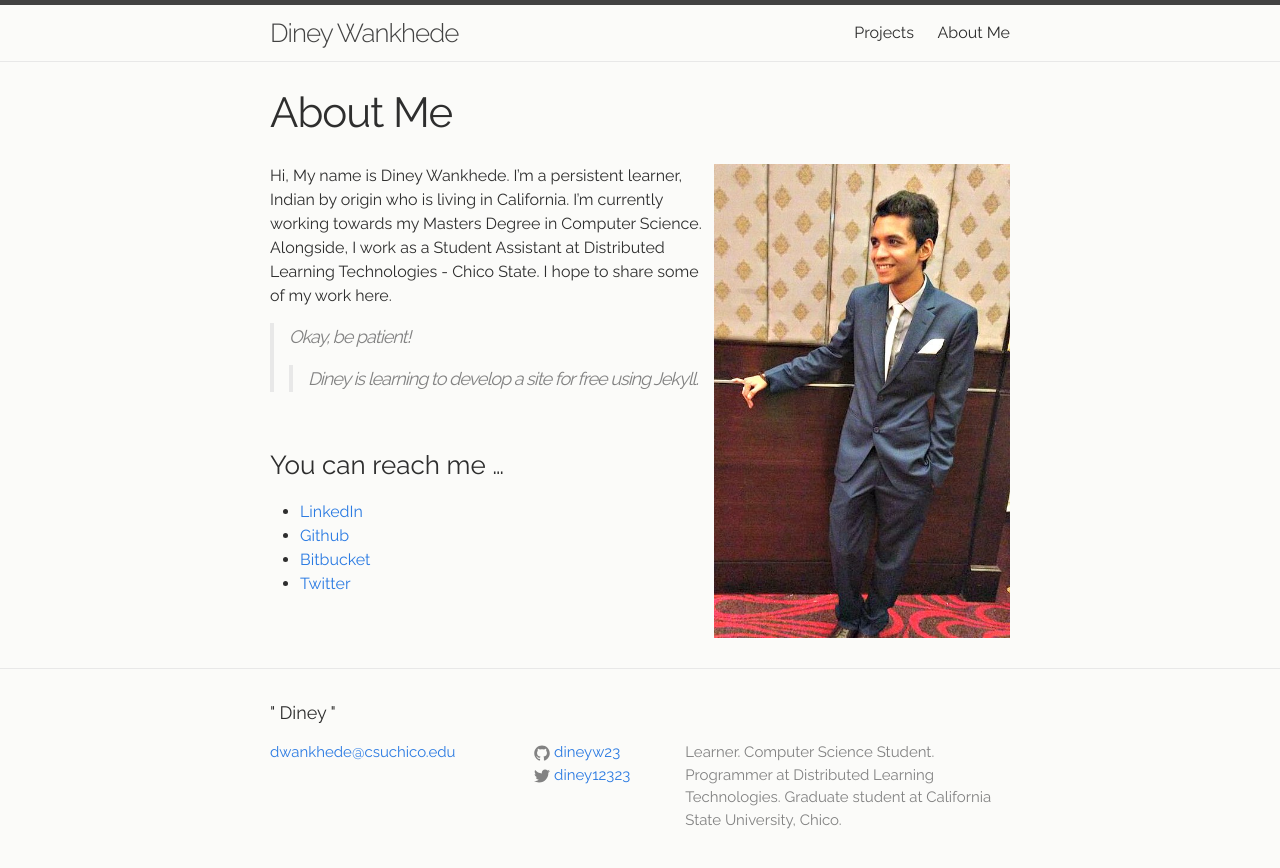
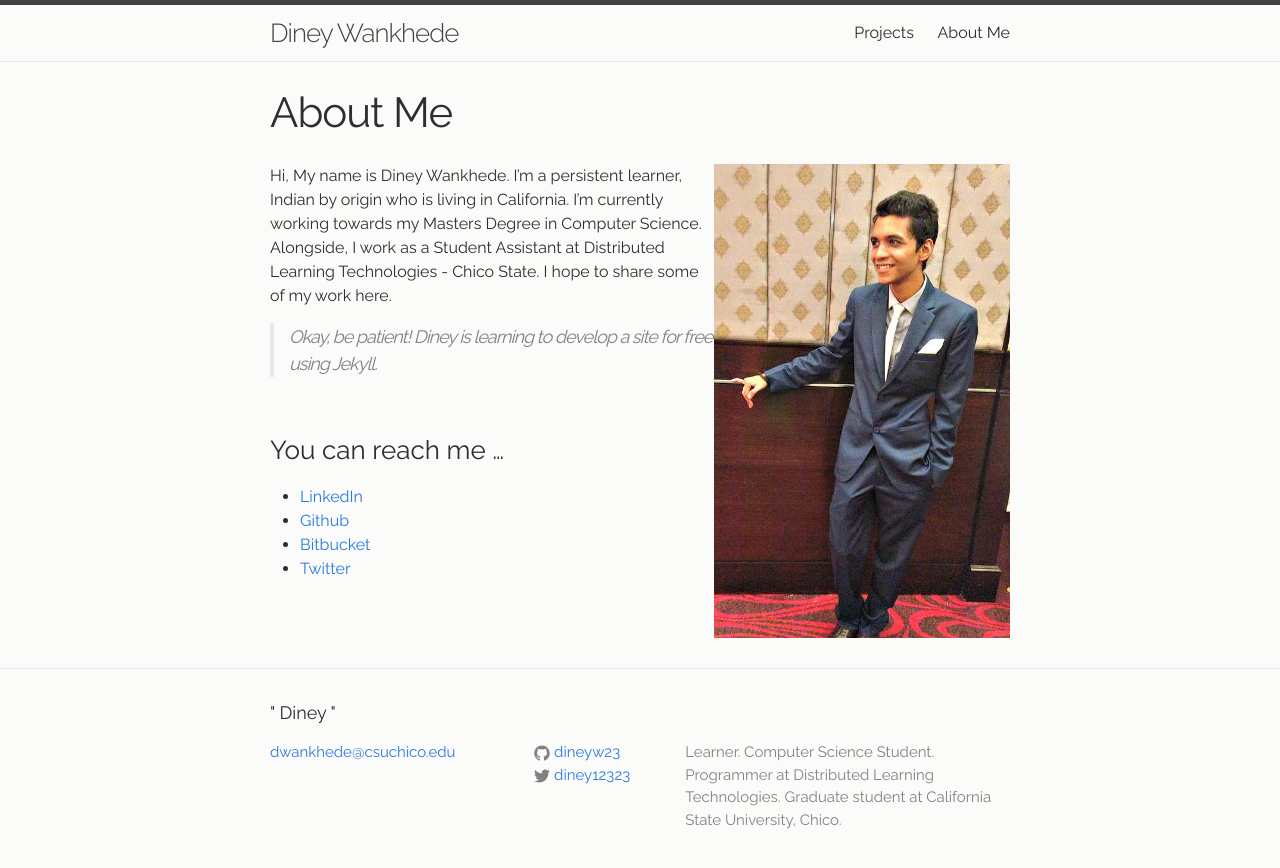
Before and after one commit to dineyw23/dineyw23.github.io, a Jekyll site: the page built from About/about.md, in a window 1280 px wide. Shown: the top 868 px of the page. Built offline with Jekyll 4.4.1, drawn with Linux system fonts in a browser that asks for light colours.

```diff
--- a/About/about.md
+++ b/About/about.md
@@ -11,8 +11,7 @@ Hi, My name is Diney Wankhede. I'm a persistent learner, Indian by origin who is
 Alongside, I work as a Student Assistant at Distributed Learning Technologies - Chico State.
 I hope to share some of my work here.
 
-  > Okay, be patient!
-  >> Diney is learning to develop a site for free using Jekyll.
+  > Okay, be patient! Diney is learning to develop a site for free using Jekyll.
 
 
 &nbsp;&nbsp;&nbsp;&nbsp;&nbsp;
```
